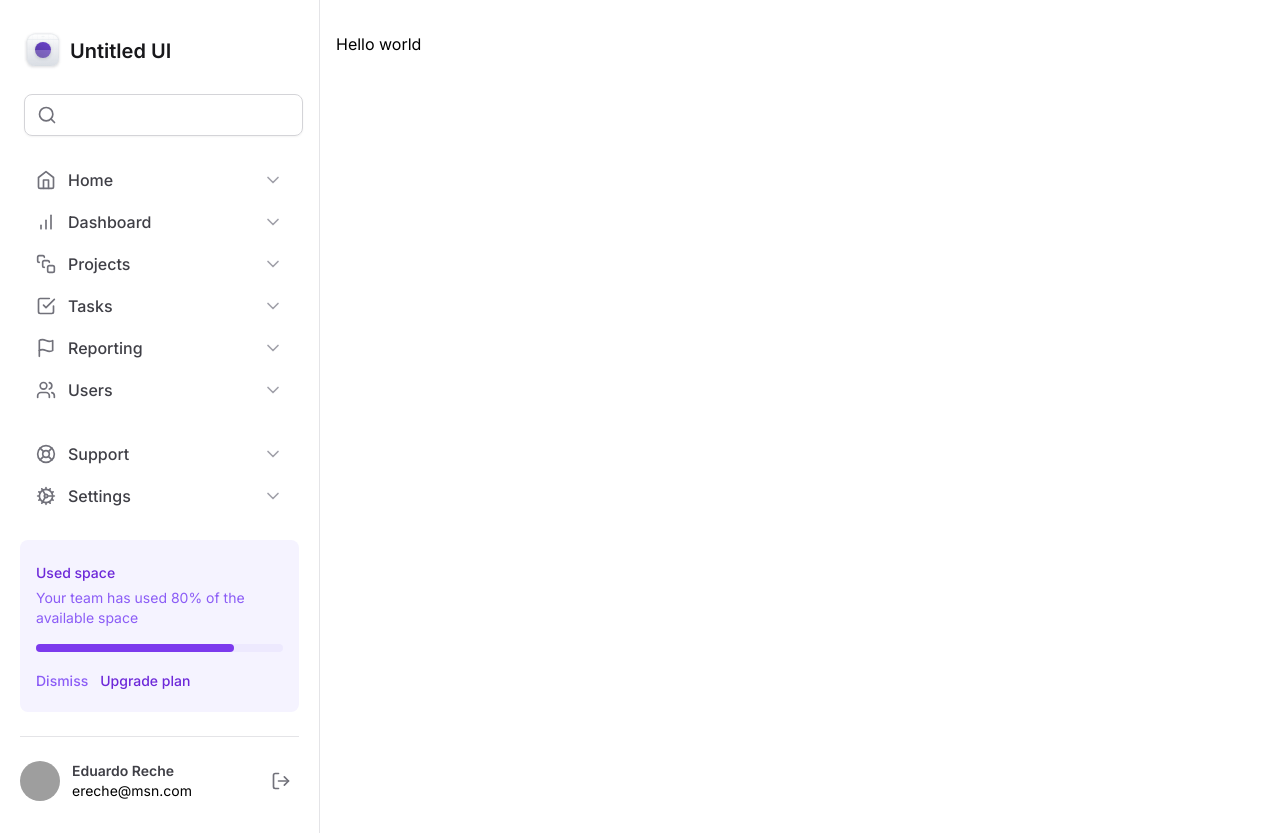
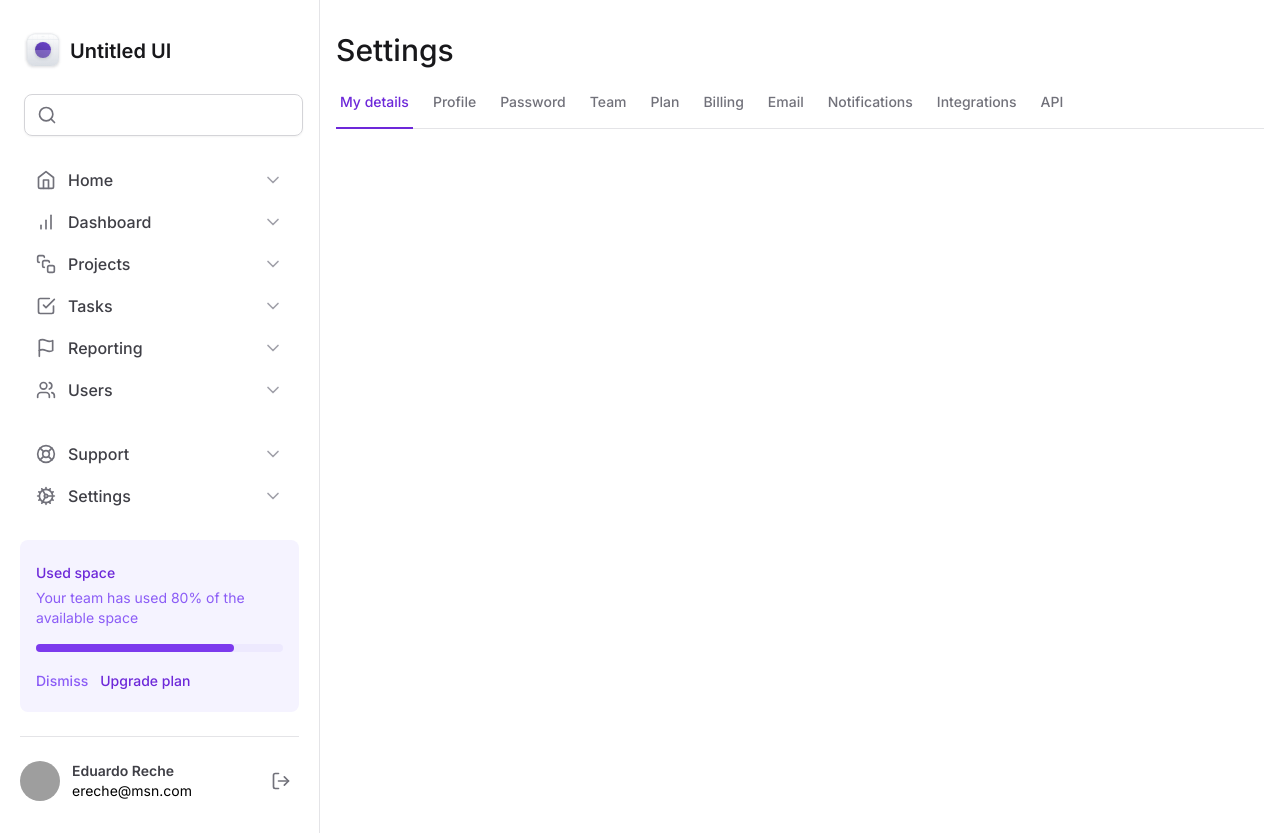
Before and after one commit to eduardoreche/tailwind-mastering, a Next.js app: page / in a window 1280 px wide. Built offline with nearby package versions, Linux system fonts and the light colour scheme; grey boxes are pictures that could not be loaded.

Commit message:
setting tabs

```diff
--- a/package.json
+++ b/package.json
@@ -9,6 +9,7 @@
     "lint": "next lint"
   },
   "dependencies": {
+    "@radix-ui/react-tabs": "^1.0.4",
     "@types/node": "20.5.1",
     "@types/react": "18.2.20",
     "@types/react-dom": "18.2.7",
--- /dev/null
+++ b/src/app/components/SettingTabs/TabItem.tsx
@@ -0,0 +1,24 @@
+'use client'
+
+import * as Tabs from '@radix-ui/react-tabs'
+
+interface TabItemProps {
+  value: string
+  title: string
+  isSelected?: boolean
+}
+
+export function TabItem({ value, title, isSelected = false }: TabItemProps) {
+  return (
+    <Tabs.Trigger
+      value={value}
+      className="relative px-1 pb-4 text-sm font-medium text-zinc-500 hover:text-violet-700 data-[state=active]:text-violet-700"
+    >
+      <span>{title}</span>
+
+      {isSelected && (
+        <div className="absolute -bottom-px left-0 right-0 h-0.5  bg-violet-700" />
+      )}
+    </Tabs.Trigger>
+  )
+}
--- /dev/null
+++ b/src/app/components/SettingTabs/index.tsx
@@ -0,0 +1,54 @@
+'use client'
+
+import * as Tabs from '@radix-ui/react-tabs'
+import { TabItem } from './TabItem'
+import { useState } from 'react'
+
+export function SettingsTabs() {
+  const [currentTab, setCurrentTab] = useState('my-details')
+
+  return (
+    <Tabs.Root value={currentTab} onValueChange={setCurrentTab}>
+      <Tabs.List className="mt-6 flex w-full items-center gap-4 border-b border-zinc-200">
+        <TabItem
+          value="my-details"
+          title="My details"
+          isSelected={currentTab === 'my-details'}
+        />
+        <TabItem
+          value="profile"
+          title="Profile"
+          isSelected={currentTab === 'profile'}
+        />
+        <TabItem
+          value="password"
+          title="Password"
+          isSelected={currentTab === 'password'}
+        />
+        <TabItem value="team" title="Team" isSelected={currentTab === 'team'} />
+        <TabItem value="plan" title="Plan" isSelected={currentTab === 'plan'} />
+        <TabItem
+          value="billing"
+          title="Billing"
+          isSelected={currentTab === 'billing'}
+        />
+        <TabItem
+          value="email"
+          title="Email"
+          isSelected={currentTab === 'email'}
+        />
+        <TabItem
+          value="notifications"
+          title="Notifications"
+          isSelected={currentTab === 'notifications'}
+        />
+        <TabItem
+          value="int"
+          title="Integrations"
+          isSelected={currentTab === 'int'}
+        />
+        <TabItem value="api" title="API" isSelected={currentTab === 'api'} />
+      </Tabs.List>
+    </Tabs.Root>
+  )
+}
--- a/src/app/layout.tsx
+++ b/src/app/layout.tsx
@@ -16,7 +16,7 @@
   children: React.ReactNode
 }) {
   return (
-    <html lang="en">
+    <html lang="en" className="antialiased">
       <body className={inter.className}>
         <div className="grid-cols-app grid min-h-screen">
           <Sidebar />
--- a/src/app/page.tsx
+++ b/src/app/page.tsx
@@ -1,3 +1,11 @@
+import { SettingsTabs } from './components/SettingTabs'
+
 export default function Home() {
-  return <h1>Hello world</h1>
+  return (
+    <>
+      <h1 className="text-3xl font-medium text-zinc-900">Settings</h1>
+
+      <SettingsTabs />
+    </>
+  )
 }
```
Also changed, not shown: 1 other file (tests, documents, lock files or other folders).
